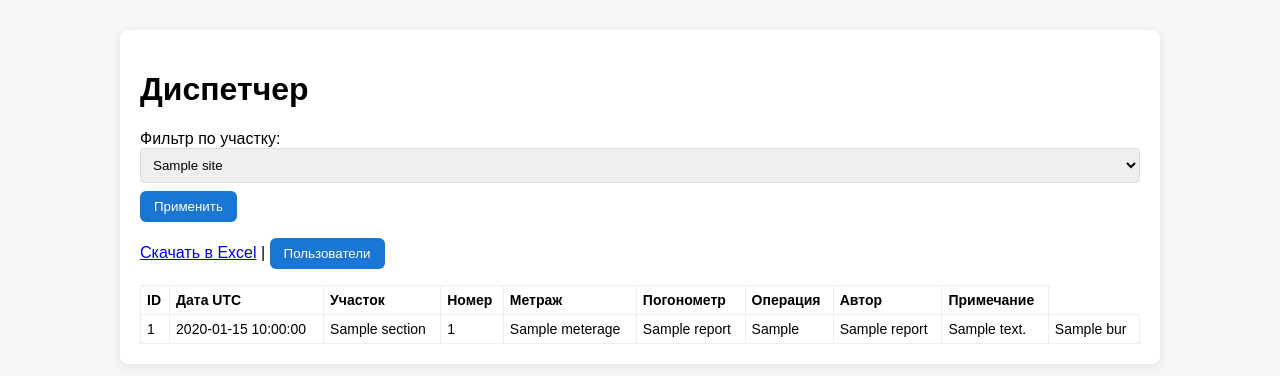
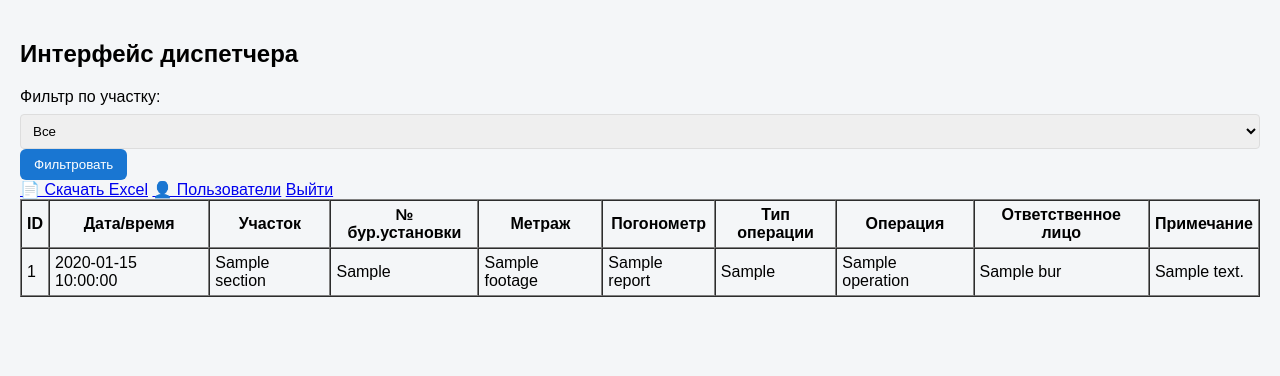
Before and after one commit to Maksat-Sh/bur-report-supabase, a FastAPI app: template templates/dispatcher.html in a window 1280 px wide. Shown: the top 376 px of the page. Run offline with FastAPI, Linux system fonts and the light colour scheme; the template is opened without the code that fills it: most values are stand-ins (such as "Sample title", 1, 10 or a date in 2020).

Commit message:
Update dispatcher.html

```diff
--- a/templates/dispatcher.html
+++ b/templates/dispatcher.html
@@ -1,29 +1,62 @@
-<!doctype html>
-<html><head><meta charset="utf-8"><title>Диспетчер</title><link rel="stylesheet" href="/static/style.css"></head>
-<body><div class="card"><h1>Диспетчер</h1>
+<!DOCTYPE html>
+<html lang="ru">
+<head>
+    <meta charset="UTF-8">
+    <title>Диспетчер</title>
+    <link rel="stylesheet" href="/static/style.css">
+</head>
+<body>
 
-<form method="get" action="/dispatcher">
-  <label>Фильтр по участку:
+<h2>Интерфейс диспетчера</h2>
+
+<div class="top-controls">
+    <form method="GET" action="/dispatcher">
+        <label>Фильтр по участку:</label>
         <select name="section">
-      {% for s in sites %}<option value="{{ s }}" {% if s==selected_site %}selected{% endif %}>{{ s }}</option>{% endfor %}
+            <option value="">Все</option>
+            <option value="Хорасан">Хорасан</option>
+            <option value="Карамурын">Карамурын</option>
+            <option value="Ирколь">Ирколь</option>
+            <option value="Заречное">Заречное</option>
+            <option value="Семизбай">Семизбай</option>
         </select>
-  </label>
-  <button type="submit">Применить</button>
+        <button type="submit">Фильтровать</button>
     </form>
-<p><a href="/export_excel{% if selected_site %}?section={{ selected_site }}{% endif %}">Скачать в Excel</a> | <a href="/users"><button type="button">Пользователи</button></a></p>
-<table class="reports"><thead><tr><th>ID</th><th>Дата UTC</th><th>Участок</th><th>Номер</th><th>Метраж</th><th>Погонометр</th><th>Операция</th><th>Автор</th><th>Примечание</th></tr></thead><tbody>
+
+    <a href="/export_excel" class="btn">📄 Скачать Excel</a>
+    <a href="/users" class="btn">👤 Пользователи</a>
+    <a href="/logout" class="btn logout">Выйти</a>
+</div>
+
+<table border="1" cellpadding="5" cellspacing="0">
+    <tr>
+        <th>ID</th>
+        <th>Дата/время</th>
+        <th>Участок</th>
+        <th>№ бур.установки</th>
+        <th>Метраж</th>
+        <th>Погонометр</th>
+        <th>Тип операции</th>
+        <th>Операция</th>
+        <th>Ответственное лицо</th>
+        <th>Примечание</th>
+    </tr>
+
     {% for r in reports %}
     <tr>
         <td>{{ r.id }}</td>
-    <td>{{ r.created_at or r.timestamp }}</td>
+        <td>{{ r.created_at }}</td>
         <td>{{ r.section }}</td>
-    <td>{{ r.rig_number }}</td>
-    <td>{{ r.meterage }}</td>
+        <td>{{ r.bur_no }}</td>
+        <td>{{ r.footage }}</td>
         <td>{{ r.pogonometr }}</td>
         <td>{{ r.operation_type }}</td>
-    <td>{{ r.operator_name }}</td>
+        <td>{{ r.operation }}</td>
+        <td>{{ r.bur }}</td>
         <td>{{ r.note }}</td>
-     <td>{{ r.bur }}</td>
     </tr>
     {% endfor %}
-</tbody></table></div></body></html>
+</table>
+
+</body>
+</html>
```
Lines whose indentation alone changed are shown as unchanged.
